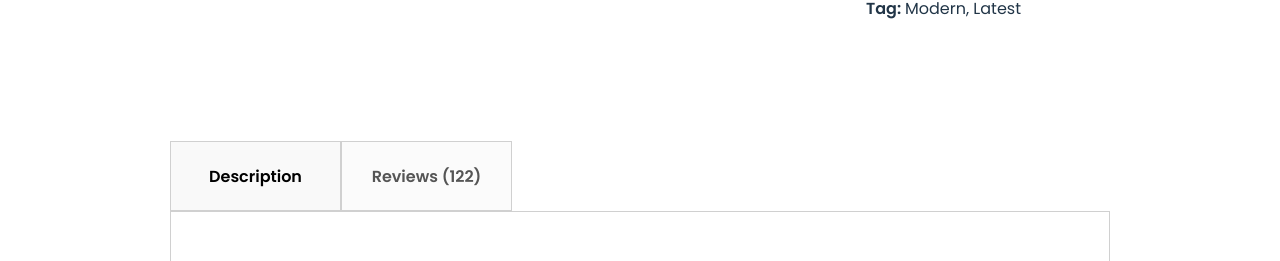
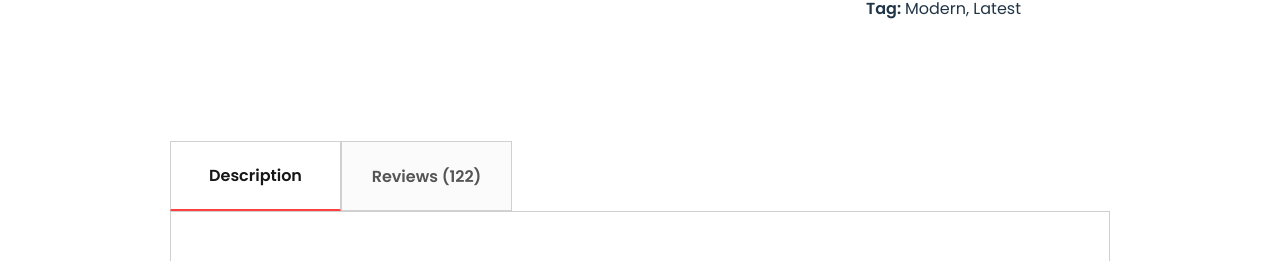
Before and after one commit to Irfanft12/ecommerce-shopper, a React (Vite) app: page /product/1 in a window 1280 px wide. Shown: the part 1115-1376 px from the top of the page. Built offline with nearby package versions, Linux system fonts and the light colour scheme.

Commit message:
Add styles for description box navigation and reviews

```diff
--- a/src/components/descriptionBox/descriptionBox.css
+++ b/src/components/descriptionBox/descriptionBox.css
@@ -26,6 +26,32 @@
     padding: 48px;
     padding-bottom: 70px;
 }
+
+
+.description-box-nav-box {
+    background-color: #ffffff;
+    color: #555555;
+    cursor: pointer;
+    font-family: inherit;
+    transition: background-color 0.2s ease;
+}
+
+.description-box-nav-box.active {
+    background-color: #ffffff;
+    color: #171717;
+    border-bottom: 2px solid #ff4141;
+}
+
+.description-box-nav-box.fade {
+    background-color: #fbfbfb;
+    color: #555555;
+}
+
+.description-box-no-reviews {
+    min-height: 120px;
+}
+
+
 @media (max-width: 767px) {
     .description-box {
         margin: 20px 20px;
```
